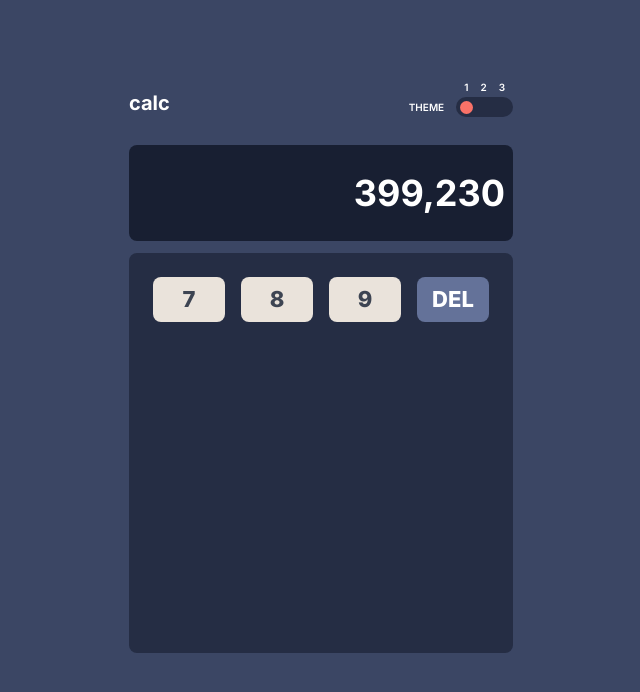
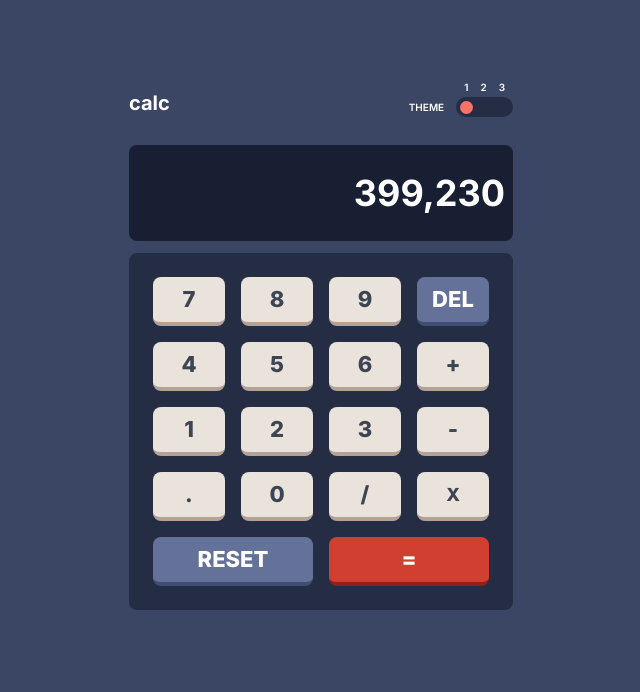
Before and after one commit to jonathan-baraza/calculator-pro, a Next.js app: page / in a window 1280 px wide. Shown: the top 692 px of the page, without its empty margins (319-959 px from the left). Built offline with nearby package versions, Linux system fonts and the light colour scheme.

Commit message:
dial pad view

```diff
--- a/components/DialPad.tsx
+++ b/components/DialPad.tsx
@@ -1,17 +1,34 @@
 import { useAppDispatch, useAppSelector } from "@/redux/hooks";
 
 const DialPad = () => {
-  const { background3, textColor2, btns, btnsClear, btnsHover } =
-    useAppSelector((state) => state.theme.theme);
+  const {
+    background3,
+    textColor2,
+    btns,
+    btnsClear,
+    btnsClearHover,
+    btnsClearBorder,
+    btnsHover,
+    btnsBorder,
+    btnEqual,
+    btnEqualHover,
+    btnEqualBorder,
+  } = useAppSelector((state) => state.theme.theme);
   return (
     <div
       style={{ backgroundColor: background3, color: textColor2 }}
-      className="w-full rounded-lg h-[50vh] px-6"
+      className="w-full rounded-lg  px-6"
     >
+      {/* Top row */}
       <div className="flex mt-6 justify-between space-x-4">
         <div
           className={`flex-1 rounded-lg flex items-center justify-center p-[6px] cursor-pointer text-[22px] font-extrabold`}
-          style={{ background: btns }}
+          style={{
+            background: btns,
+            borderBottomWidth: "4px",
+            borderBottomStyle: "solid",
+            borderBottomColor: btnsBorder,
+          }}
           onMouseEnter={(e) => {
             e.currentTarget.style.backgroundColor = btnsHover;
           }}
@@ -22,22 +39,305 @@ const DialPad = () => {
           7
         </div>
         <div
-          className="flex-1 rounded-lg flex items-center justify-center p-[6px] cursor-pointer text-[22px] font-extrabold "
-          style={{ background: btns }}
+          className={`flex-1 rounded-lg flex items-center justify-center p-[6px] cursor-pointer text-[22px] font-extrabold`}
+          style={{
+            background: btns,
+            borderBottomWidth: "4px",
+            borderBottomStyle: "solid",
+            borderBottomColor: btnsBorder,
+          }}
+          onMouseEnter={(e) => {
+            e.currentTarget.style.backgroundColor = btnsHover;
+          }}
+          onMouseLeave={(e) => {
+            e.currentTarget.style.backgroundColor = btns;
+          }}
         >
           8
         </div>
         <div
-          className="flex-1 rounded-lg flex items-center justify-center p-[6px] cursor-pointer text-[22px] font-extrabold "
-          style={{ background: btns }}
+          className={`flex-1 rounded-lg flex items-center justify-center p-[6px] cursor-pointer text-[22px] font-extrabold`}
+          style={{
+            background: btns,
+            borderBottomWidth: "4px",
+            borderBottomStyle: "solid",
+            borderBottomColor: btnsBorder,
+          }}
+          onMouseEnter={(e) => {
+            e.currentTarget.style.backgroundColor = btnsHover;
+          }}
+          onMouseLeave={(e) => {
+            e.currentTarget.style.backgroundColor = btns;
+          }}
         >
           9
         </div>
         <div
-          className="flex-1 rounded-lg text-white flex items-center justify-center p-[6px] cursor-pointer text-[22px] font-extrabold "
-          style={{ background: btnsClear }}
+          className={`flex-1 text-white rounded-lg flex items-center justify-center p-[6px] cursor-pointer text-[22px] font-extrabold`}
+          style={{
+            background: btnsClear,
+            borderBottomWidth: "4px",
+            borderBottomStyle: "solid",
+            borderBottomColor: btnsClearBorder,
+          }}
+          onMouseEnter={(e) => {
+            e.currentTarget.style.backgroundColor = btnsClearHover;
+          }}
+          onMouseLeave={(e) => {
+            e.currentTarget.style.backgroundColor = btnsClear;
+          }}
         >
           DEL
+        </div>
+      </div>
+      {/* Third row */}
+      <div className="flex mt-4 justify-between space-x-4">
+        <div
+          className={`flex-1 rounded-lg flex items-center justify-center p-[6px] cursor-pointer text-[22px] font-extrabold`}
+          style={{
+            background: btns,
+            borderBottomWidth: "4px",
+            borderBottomStyle: "solid",
+            borderBottomColor: btnsBorder,
+          }}
+          onMouseEnter={(e) => {
+            e.currentTarget.style.backgroundColor = btnsHover;
+          }}
+          onMouseLeave={(e) => {
+            e.currentTarget.style.backgroundColor = btns;
+          }}
+        >
+          4
+        </div>
+        <div
+          className={`flex-1 rounded-lg flex items-center justify-center p-[6px] cursor-pointer text-[22px] font-extrabold`}
+          style={{
+            background: btns,
+            borderBottomWidth: "4px",
+            borderBottomStyle: "solid",
+            borderBottomColor: btnsBorder,
+          }}
+          onMouseEnter={(e) => {
+            e.currentTarget.style.backgroundColor = btnsHover;
+          }}
+          onMouseLeave={(e) => {
+            e.currentTarget.style.backgroundColor = btns;
+          }}
+        >
+          5
+        </div>
+        <div
+          className={`flex-1 rounded-lg flex items-center justify-center p-[6px] cursor-pointer text-[22px] font-extrabold`}
+          style={{
+            background: btns,
+            borderBottomWidth: "4px",
+            borderBottomStyle: "solid",
+            borderBottomColor: btnsBorder,
+          }}
+          onMouseEnter={(e) => {
+            e.currentTarget.style.backgroundColor = btnsHover;
+          }}
+          onMouseLeave={(e) => {
+            e.currentTarget.style.backgroundColor = btns;
+          }}
+        >
+          6
+        </div>
+        <div
+          className={`flex-1 rounded-lg flex items-center justify-center p-[6px] cursor-pointer text-[22px] font-extrabold`}
+          style={{
+            background: btns,
+            borderBottomWidth: "4px",
+            borderBottomStyle: "solid",
+            borderBottomColor: btnsBorder,
+          }}
+          onMouseEnter={(e) => {
+            e.currentTarget.style.backgroundColor = btnsHover;
+          }}
+          onMouseLeave={(e) => {
+            e.currentTarget.style.backgroundColor = btns;
+          }}
+        >
+          +
+        </div>
+      </div>
+      {/* second row */}
+      <div className="flex mt-4 justify-between space-x-4">
+        <div
+          className={`flex-1 rounded-lg flex items-center justify-center p-[6px] cursor-pointer text-[22px] font-extrabold`}
+          style={{
+            background: btns,
+            borderBottomWidth: "4px",
+            borderBottomStyle: "solid",
+            borderBottomColor: btnsBorder,
+          }}
+          onMouseEnter={(e) => {
+            e.currentTarget.style.backgroundColor = btnsHover;
+          }}
+          onMouseLeave={(e) => {
+            e.currentTarget.style.backgroundColor = btns;
+          }}
+        >
+          1
+        </div>
+        <div
+          className={`flex-1 rounded-lg flex items-center justify-center p-[6px] cursor-pointer text-[22px] font-extrabold`}
+          style={{
+            background: btns,
+            borderBottomWidth: "4px",
+            borderBottomStyle: "solid",
+            borderBottomColor: btnsBorder,
+          }}
+          onMouseEnter={(e) => {
+            e.currentTarget.style.backgroundColor = btnsHover;
+          }}
+          onMouseLeave={(e) => {
+            e.currentTarget.style.backgroundColor = btns;
+          }}
+        >
+          2
+        </div>
+        <div
+          className={`flex-1 rounded-lg flex items-center justify-center p-[6px] cursor-pointer text-[22px] font-extrabold`}
+          style={{
+            background: btns,
+            borderBottomWidth: "4px",
+            borderBottomStyle: "solid",
+            borderBottomColor: btnsBorder,
+          }}
+          onMouseEnter={(e) => {
+            e.currentTarget.style.backgroundColor = btnsHover;
+          }}
+          onMouseLeave={(e) => {
+            e.currentTarget.style.backgroundColor = btns;
+          }}
+        >
+          3
+        </div>
+        <div
+          className={`flex-1 rounded-lg flex items-center justify-center p-[6px] cursor-pointer text-[22px] font-extrabold`}
+          style={{
+            background: btns,
+            borderBottomWidth: "4px",
+            borderBottomStyle: "solid",
+            borderBottomColor: btnsBorder,
+          }}
+          onMouseEnter={(e) => {
+            e.currentTarget.style.backgroundColor = btnsHover;
+          }}
+          onMouseLeave={(e) => {
+            e.currentTarget.style.backgroundColor = btns;
+          }}
+        >
+          -
+        </div>
+      </div>
+      {/* First row */}
+      <div className="flex mt-4 justify-between space-x-4">
+        <div
+          className={`flex-1 rounded-lg flex items-center justify-center p-[6px] cursor-pointer text-[22px] font-extrabold`}
+          style={{
+            background: btns,
+            borderBottomWidth: "4px",
+            borderBottomStyle: "solid",
+            borderBottomColor: btnsBorder,
+          }}
+          onMouseEnter={(e) => {
+            e.currentTarget.style.backgroundColor = btnsHover;
+          }}
+          onMouseLeave={(e) => {
+            e.currentTarget.style.backgroundColor = btns;
+          }}
+        >
+          .
+        </div>
+        <div
+          className={`flex-1 rounded-lg flex items-center justify-center p-[6px] cursor-pointer text-[22px] font-extrabold`}
+          style={{
+            background: btns,
+            borderBottomWidth: "4px",
+            borderBottomStyle: "solid",
+            borderBottomColor: btnsBorder,
+          }}
+          onMouseEnter={(e) => {
+            e.currentTarget.style.backgroundColor = btnsHover;
+          }}
+          onMouseLeave={(e) => {
+            e.currentTarget.style.backgroundColor = btns;
+          }}
+        >
+          0
+        </div>
+        <div
+          className={`flex-1 rounded-lg flex items-center justify-center p-[6px] cursor-pointer text-[22px] font-extrabold`}
+          style={{
+            background: btns,
+            borderBottomWidth: "4px",
+            borderBottomStyle: "solid",
+            borderBottomColor: btnsBorder,
+          }}
+          onMouseEnter={(e) => {
+            e.currentTarget.style.backgroundColor = btnsHover;
+          }}
+          onMouseLeave={(e) => {
+            e.currentTarget.style.backgroundColor = btns;
+          }}
+        >
+          /
+        </div>
+        <div
+          className={`flex-1 rounded-lg flex items-center justify-center p-[6px] cursor-pointer text-[18px] font-extrabold`}
+          style={{
+            background: btns,
+            borderBottomWidth: "4px",
+            borderBottomStyle: "solid",
+            borderBottomColor: btnsBorder,
+          }}
+          onMouseEnter={(e) => {
+            e.currentTarget.style.backgroundColor = btnsHover;
+          }}
+          onMouseLeave={(e) => {
+            e.currentTarget.style.backgroundColor = btns;
+          }}
+        >
+          X
+        </div>
+      </div>
+      {/* Action row */}
+      <div className="flex mt-4 justify-between space-x-4 mb-6">
+        <div
+          className={`flex-1 text-white rounded-lg flex items-center justify-center p-[6px] cursor-pointer text-[22px] font-extrabold`}
+          style={{
+            background: btnsClear,
+            borderBottomWidth: "4px",
+            borderBottomStyle: "solid",
+            borderBottomColor: btnsClearBorder,
+          }}
+          onMouseEnter={(e) => {
+            e.currentTarget.style.backgroundColor = btnsClearHover;
+          }}
+          onMouseLeave={(e) => {
+            e.currentTarget.style.backgroundColor = btnsClear;
+          }}
+        >
+          RESET
+        </div>
+        <div
+          className={`flex-1 text-white rounded-lg flex items-center justify-center p-[6px] cursor-pointer text-[22px] font-extrabold`}
+          style={{
+            background: btnEqual,
+            borderBottomWidth: "4px",
+            borderBottomStyle: "solid",
+            borderBottomColor: btnEqualBorder,
+          }}
+          onMouseEnter={(e) => {
+            e.currentTarget.style.backgroundColor = btnEqualHover;
+          }}
+          onMouseLeave={(e) => {
+            e.currentTarget.style.backgroundColor = btnEqual;
+          }}
+        >
+          =
         </div>
       </div>
     </div>
```
